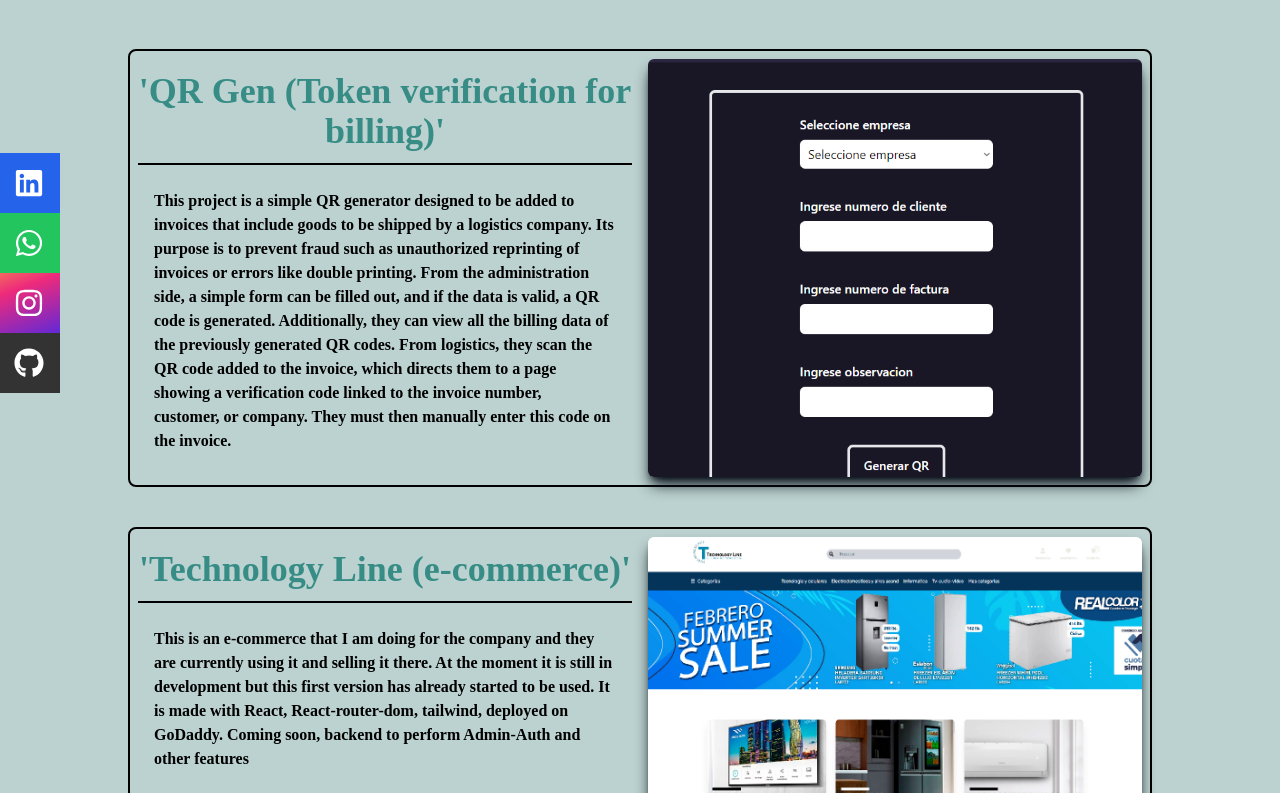
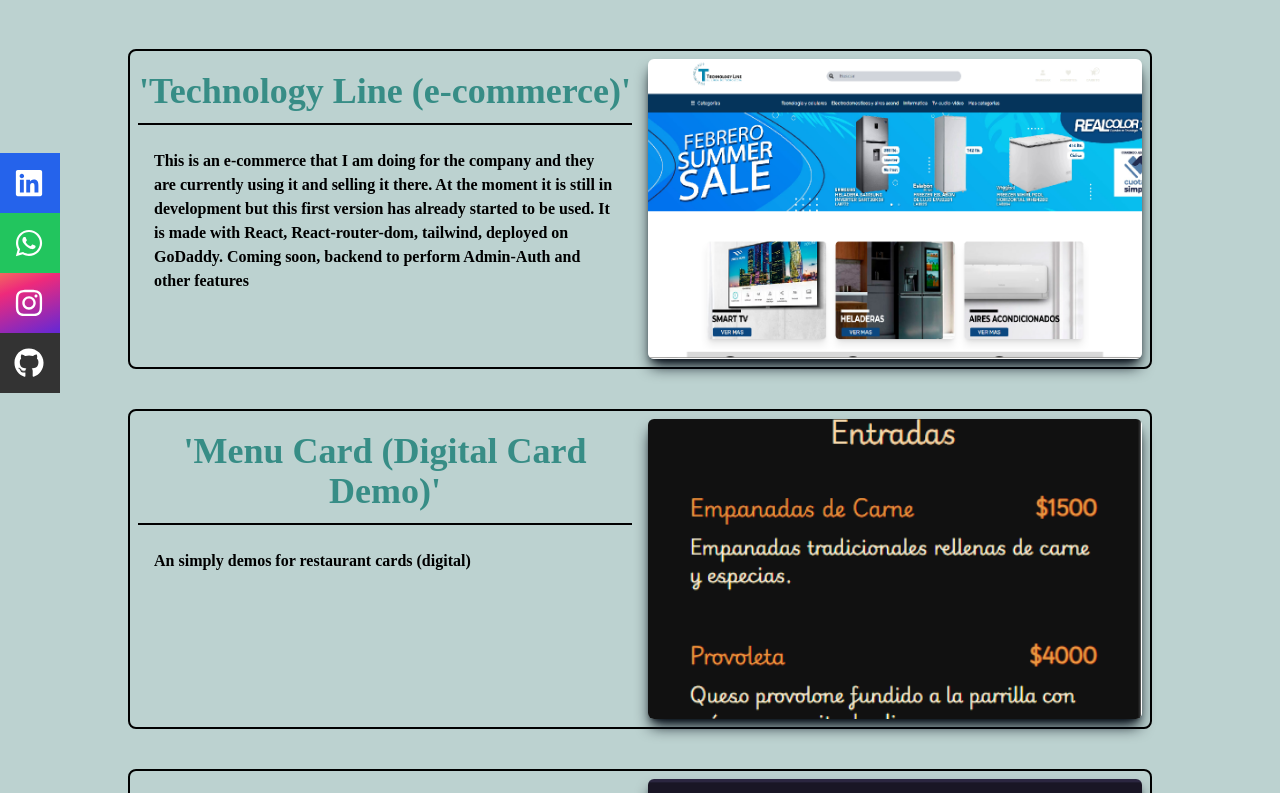
Before and after one commit to TrImEaS/Portfolio, a React (Vite) app: page /work in a window 1280 px wide. Shown: the part 247-1040 px from the top of the page. Built offline with nearby package versions, Linux system fonts and the light colour scheme.

Commit message:
add new proyect

```diff
--- a/src/Components/WorkCard.jsx
+++ b/src/Components/WorkCard.jsx
@@ -25,9 +25,8 @@ export default function WorkCard({ demoDisabled, codeDisabled, demoLink, codeLin
 
   return(
       <section
-        style={{backgroundImage: `url(${workImg})`}}
-        className='shadow-lg shadow-[#040c16] group container h-full w-full rounded-md flex justify-center
-        items-center content-div'>
+        style={{backgroundImage: `url(${workImg})`, objectFit: 'contain'}}
+        className='shadow-lg shadow-[#040c16] group container h-full w-full rounded-md flex justify-center items-center content-div'>
 
         <div className='hidden group-hover:flex text-white h-full w-full flex-col justify-center'>
           <span className='w-full text-center text-2xl font-bold'>
@@ -35,18 +34,17 @@ export default function WorkCard({ demoDisabled, codeDisabled, demoLink, codeLin
           </span>
 
           <div className='pt-8 text-center'>
-            <a href={demoLink || '#'}>
+            <a target='_blank' href={demoLink || '#'}>
               <button
-                className={`text-center rounded-lg px-4 py-3 m-2 text-gray-700 font-bold text-lg
-                ${demoDisabled ? 'bg-slate-600' : 'bg-white hover:bg-cyan-300'}`}
+                className={`text-center rounded-lg px-4 py-3 m-2 text-gray-700 font-bold text-lg ${demoDisabled ? 'bg-slate-600' : 'bg-white hover:bg-cyan-300'}`}
                 disabled={demoDisabled}>
                 {lang.work.buttons[0]}
               </button>
             </a>
 
-            <a href={codeLink || '#'}>
-              <button className={`hover:bg-cyan-300 text-center rounded-lg px-4 py-3 m-2 bg-white text-gray-700 font-bold text-lg
-                ${codeDisabled ? 'bg-slate-600' : 'bg-white hover:bg-cyan-300'}`}
+            <a target='_blank' href={codeLink || '#'}>
+              <button
+                className={`hover:bg-cyan-300 text-center rounded-lg px-4 py-3 m-2 bg-white text-gray-700 font-bold text-lg ${codeDisabled ? 'bg-slate-600' : 'bg-white hover:bg-cyan-300'}`}
                 disabled={codeDisabled}>
                 {lang.work.buttons[1]}
               </button>
--- a/src/Routes/Work.jsx
+++ b/src/Routes/Work.jsx
@@ -1,12 +1,13 @@
 import WorkCard from '../Components/WorkCard'
 import LiquidsProject from '../assets/projects/liquids.png'
 import QRGen from '../assets/projects/qrgen.png'
+import menu_card from '../assets/projects/menu-card.png'
 import technologylinePage from '../assets/projects/technologylinepage.png'
+import content_en from "../languages/content_en.json"
+import content_es from "../languages/content_es.json"
 import { NavLink } from "react-router-dom"
 import { HiArrowNarrowLeft } from 'react-icons/hi'
 import { useEffect, useState } from 'react'
-import content_en from "../languages/content_en.json"
-import content_es from "../languages/content_es.json"
 
 export default function Work() {
   const [lang, setLang] = useState(null)
@@ -44,7 +45,50 @@ export default function Work() {
           </header>
 
           <section className='flex flex-wrap gap-10 items-center justify-between w-full'>
-          <article className='grid sm:grid-cols-2 gap-4 border-2 min-h-[300px] border-black dark:border-white p-2 rounded-lg'>
+            {/* Technology Line - Ecommerce */}
+            <article className='grid sm:grid-cols-2 gap-4 border-2 p-2 rounded-lg min-h-[300px] border-black dark:border-white'>
+              <aside>
+                <p className='text-4xl text-center text-[#378d86] dark:text-cyan-300 border-black dark:border-white border-b-2 py-3'>
+                  {lang.work.proyect_2.title}
+                </p>
+                <p className='py-6 px-4 text-pretty'>
+                  {lang.work.proyect_2.description}
+                </p>
+              </aside>
+
+              <div className='min-h-[300px]'>
+                <WorkCard
+                  text={'Technology Line - Ecommerce'}
+                  demoLink={'https://technologyline.com.ar/'}
+                  codeLink={'https://github.com/TrImEaS/Liquids-Work-Project'}
+                  workImg={technologylinePage}
+                ></WorkCard>
+              </div>
+            </article>
+
+            {/* Menu_Card */}
+            <article className='grid sm:grid-cols-2 gap-4 border-2 min-h-[300px] w-full border-black dark:border-white p-2 rounded-lg'>
+              <aside>
+                <p className='text-4xl text-center text-[#378d86] dark:text-cyan-300 border-black dark:border-white border-b-2 py-3'>
+                  {lang.work.proyect_4.title}
+                </p>
+                <p className='py-6 px-4 text-pretty'>
+                  {lang.work.proyect_4.description}
+                </p>
+              </aside>
+
+              <div className='min-h-[300px]'>
+                <WorkCard
+                  text={'Menu Card'}
+                  demoLink={'https://menu-card-kappa.vercel.app/'}
+                  codeLink={'https://github.com/TrImEaS-Work/Menu-Card'}
+                  workImg={menu_card}
+                ></WorkCard>
+              </div>
+            </article>
+
+            {/* QR Gen */}
+            <article className='grid sm:grid-cols-2 gap-4 border-2 min-h-[300px] border-black dark:border-white p-2 rounded-lg'>
               <aside>
                 <p className='text-4xl text-center text-[#378d86] dark:text-cyan-300 border-black dark:border-white border-b-2 py-3'>
                   {lang.work.proyect_1.title}
@@ -53,6 +97,7 @@ export default function Work() {
                   {lang.work.proyect_1.description}
                 </p>
               </aside>
+
               <div className='min-h-[300px]'>
                 <WorkCard
                   text={'QR Gen project'}
@@ -63,25 +108,7 @@ export default function Work() {
               </div>
             </article>
 
-            <article className='grid sm:grid-cols-2 gap-4 border-2 p-2 rounded-lg min-h-[300px] border-black dark:border-white'>
-              <aside>
-                <p className='text-4xl text-center text-[#378d86] dark:text-cyan-300 border-black dark:border-white border-b-2 py-3'>
-                  {lang.work.proyect_2.title}
-                </p>
-                <p className='py-6 px-4 text-pretty'>
-                  {lang.work.proyect_2.description}
-                </p>
-              </aside>
-              <div className='min-h-[300px]'>
-                <WorkCard
-                  text={'Old porfolio project'}
-                  demoLink={'https://technologyline.com.ar/'}
-                  codeLink={'https://github.com/TrImEaS/Liquids-Work-Project'}
-                  workImg={technologylinePage}
-                ></WorkCard>
-              </div>
-            </article>
-
+            {/* LiquidS */}
             <article className='grid sm:grid-cols-2 gap-4 border-2 min-h-[300px] border-black dark:border-white p-2 rounded-lg'>
               <aside>
                 <p className='text-4xl text-center text-[#378d86] dark:text-cyan-300 border-black dark:border-white border-b-2 py-3'>
@@ -91,6 +118,7 @@ export default function Work() {
                   {lang.work.proyect_3.description}
                 </p>
               </aside>
+
               <div className='min-h-[300px]'>
                 <WorkCard
                   text={'LiquidS project'}
--- a/src/languages/content_en.json
+++ b/src/languages/content_en.json
@@ -77,6 +77,10 @@
     "proyect_3":{
       "title": "'LiquidS (Payroll web-app)'",
       "description": "This is a project that I started for the administration sector of my company which focuses on creating salary receipts, with full control (CRUD) by the admin(s). The front is simply made with React, React-router-dom and tailwind. The backend is made with Node, Express, MVC, and soon a database in Turso. This project is in development..."
+    },
+    "proyect_4":{
+      "title": "'Menu Card (Digital Card Demo)'",
+      "description": "An simply demos for restaurant cards (digital)"
     }
   },
 
--- a/src/languages/content_es.json
+++ b/src/languages/content_es.json
@@ -77,6 +77,10 @@
     "proyect_3":{
       "title": "'LiquidS (App web de liquidacion de sueldos)'",
       "description": "Este es un proyecto que inicié para el sector administrativo de mi empresa el cual se enfoca en la creación de recibos de sueldo, con control total (CRUD) por parte del(los) administrador(es). El frente está hecho simplemente con React, React-router-dom y tailwind. El backend está hecho con Node, Express, MVC y próximamente una base de datos en Turso. Este proyecto está en desarrollo..."
+    },
+    "proyect_4":{
+      "title": "'Menu Card (Demos de Cartas Digitales)'",
+      "description": "Son simples cartas digitales destinadas a restaurantes"
     }
   },
 
```
Also changed, not shown: src/assets/projects/menu-card.png (added).
